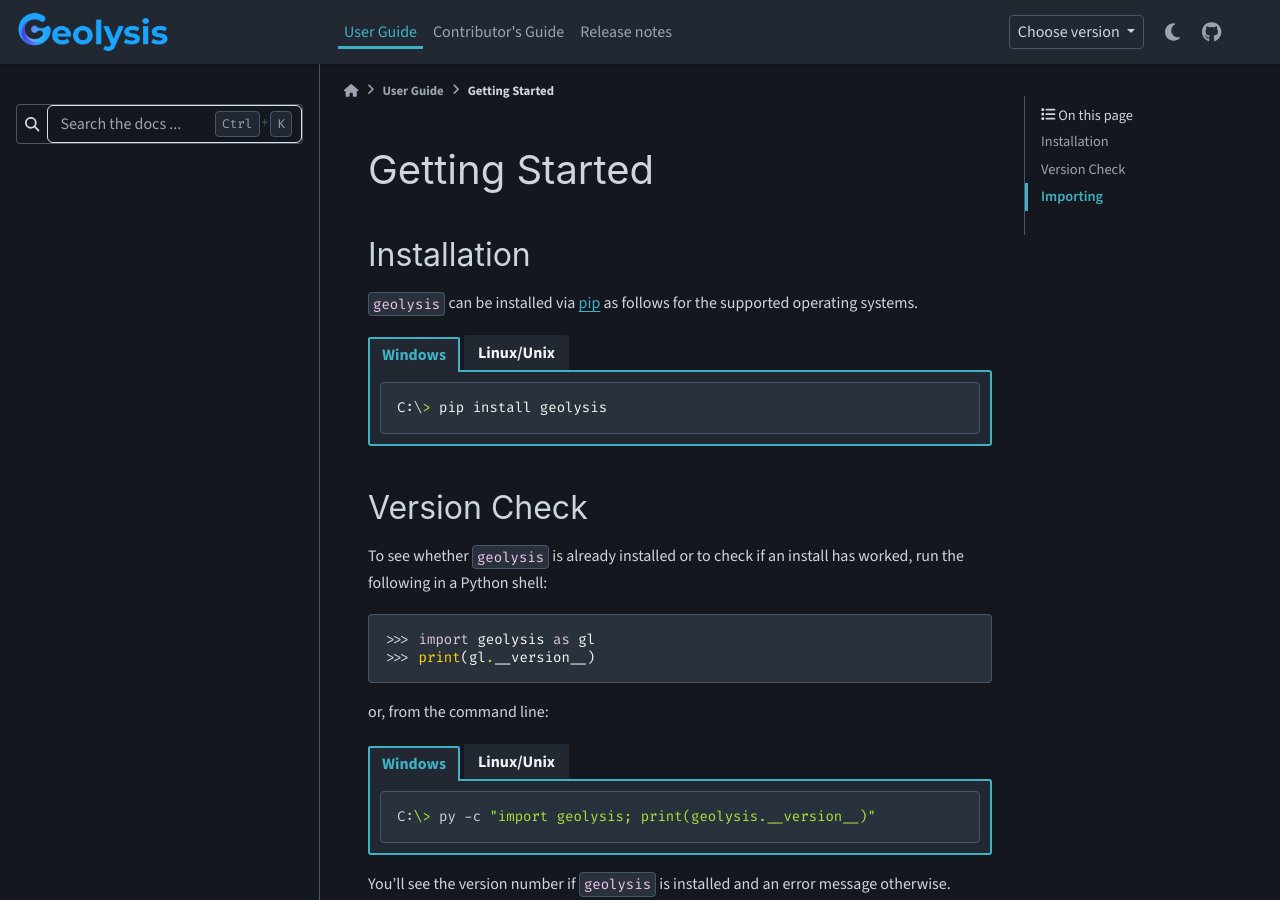
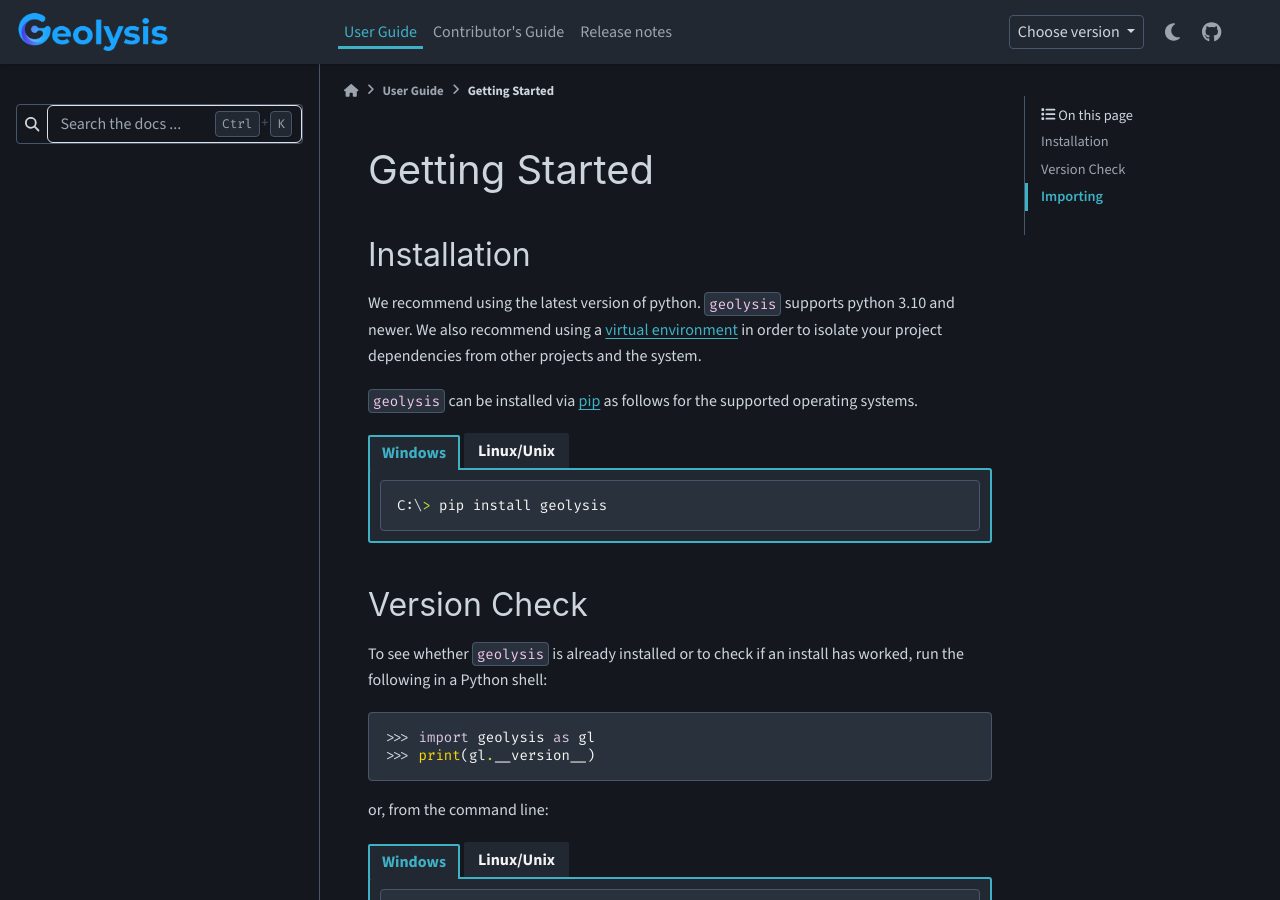
Before and after one commit to patrickboateng/geolysis, a Sphinx documentation site: the page built from docs/source/user_guide/getting_started.rst, in a window 1280 px wide and 900 px high. Built offline with Sphinx 7.4.7 and the PyData theme 0.15.4, drawn with Linux system fonts in a browser that asks for light colours; nearby versions of some CDN libraries; pages that are not in the unit, such as notebooks, are missing from menus; comment, search, counter and statistics services are not loaded.

Commit message:
DOC: added more info on installation guide

```diff
--- a/docs/source/user_guide/getting_started.rst
+++ b/docs/source/user_guide/getting_started.rst
@@ -4,6 +4,12 @@ Getting Started
 
 Installation
 ============
+
+We recommend using the latest version of python. ``geolysis`` supports
+python 3.10 and newer. We also recommend using a `virtual environment
+<https://packaging.python.org/en/latest/tutorials/installing-packages/#creating-virtual-environments>`_
+in order to isolate your project dependencies from other projects and
+the system.
 
 ``geolysis`` can be installed via `pip <https://pypi.org/project/geolysis>`_
 as follows for the supported operating systems.
```
